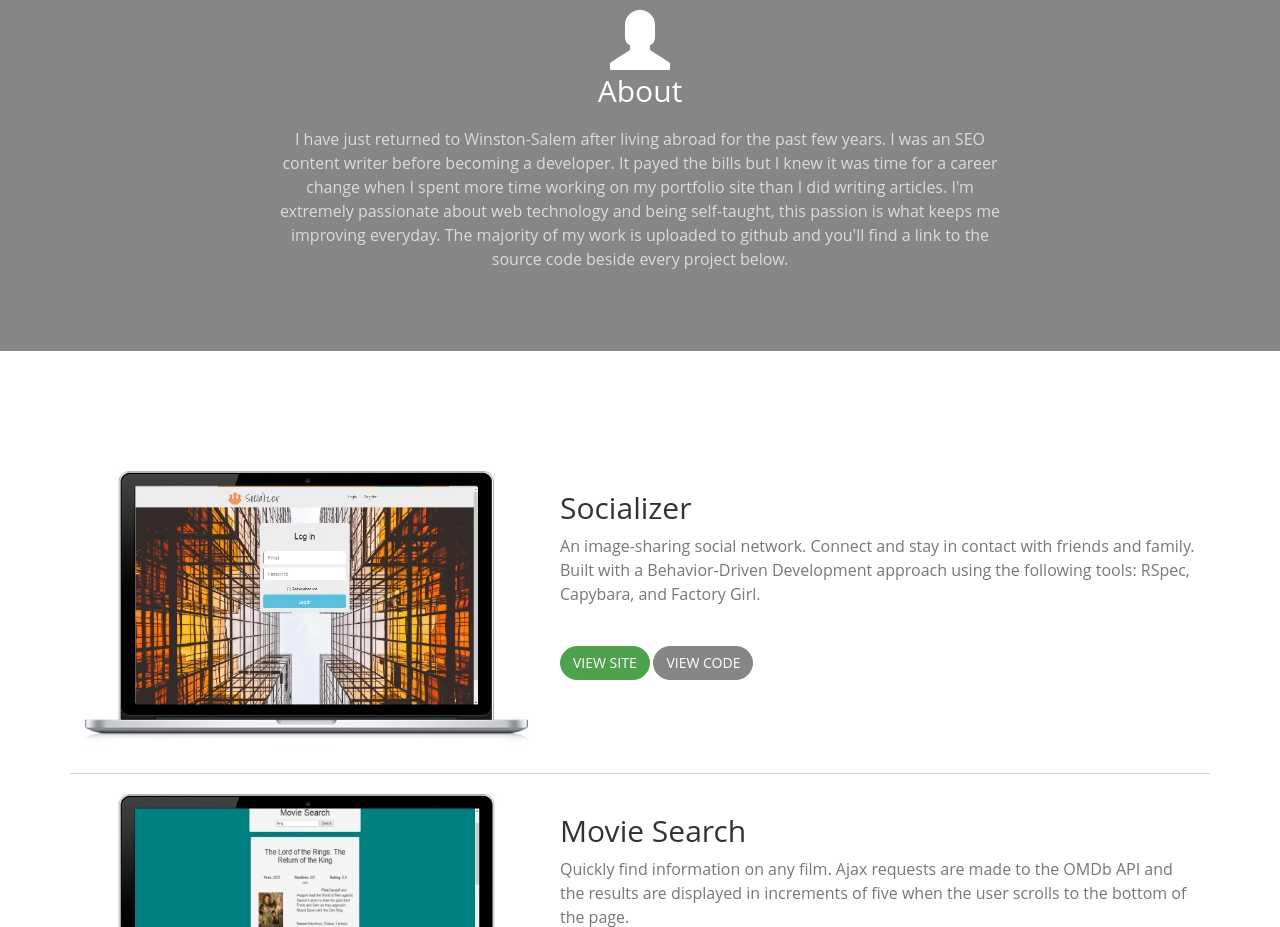
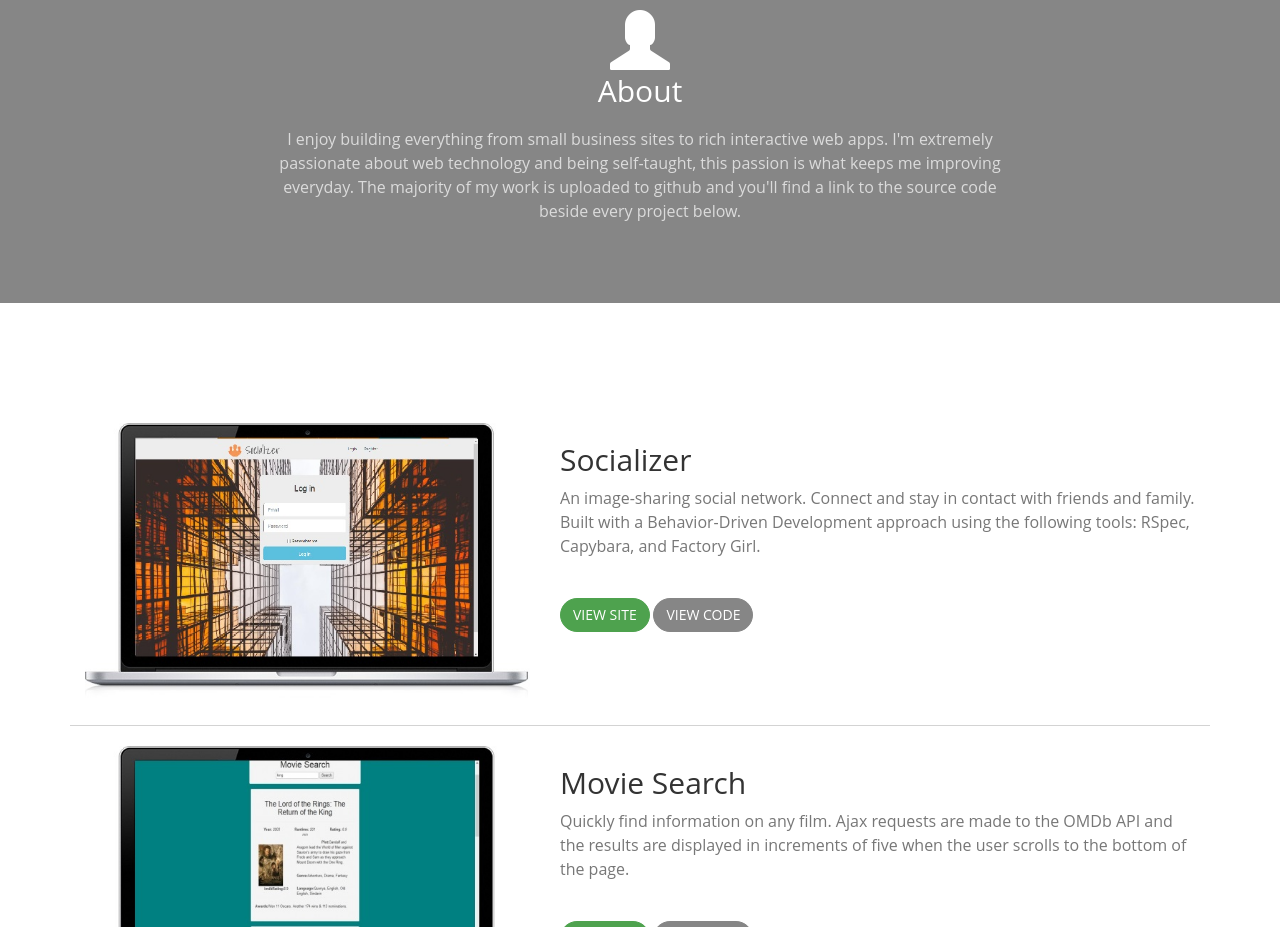
Before and after one commit to matt-pilcher/matt-pilcher.github.io, a plain HTML site: page index.html in a window 1280 px wide. Shown: the part 880-1807 px from the top of the page. Drawn offline with Linux system fonts and the light colour scheme.

Commit message:
test commit

```diff
--- a/index.html
+++ b/index.html
@@ -70,10 +70,9 @@
           	<span class="glyphicon glyphicon-user" style="font-size: 60px"></span>
 
             <h2 id="about-header">About</h2>
-            <p id="text-light">I have just returned to Winston-Salem after living abroad for the past few years. I was an SEO content writer
-            before becoming a developer. It payed the bills but I knew it was time for a career change when I spent more time working on my portfolio site than
-            I did writing articles. I'm extremely passionate about web technology and being self-taught, this passion is what keeps me improving everyday.
-            The majority of my work is uploaded to github and you'll find a link to the source code beside every project below.</p>
+            <p id="text-light">I enjoy building everything from small business sites to rich interactive web apps. I'm extremely passionate about web
+            technology and being self-taught, this passion is what keeps me improving everyday. The majority of my work is uploaded to github and you'll
+            find a link to the source code beside every project below.</p>
           </div>
         </div>
       </div>
```
